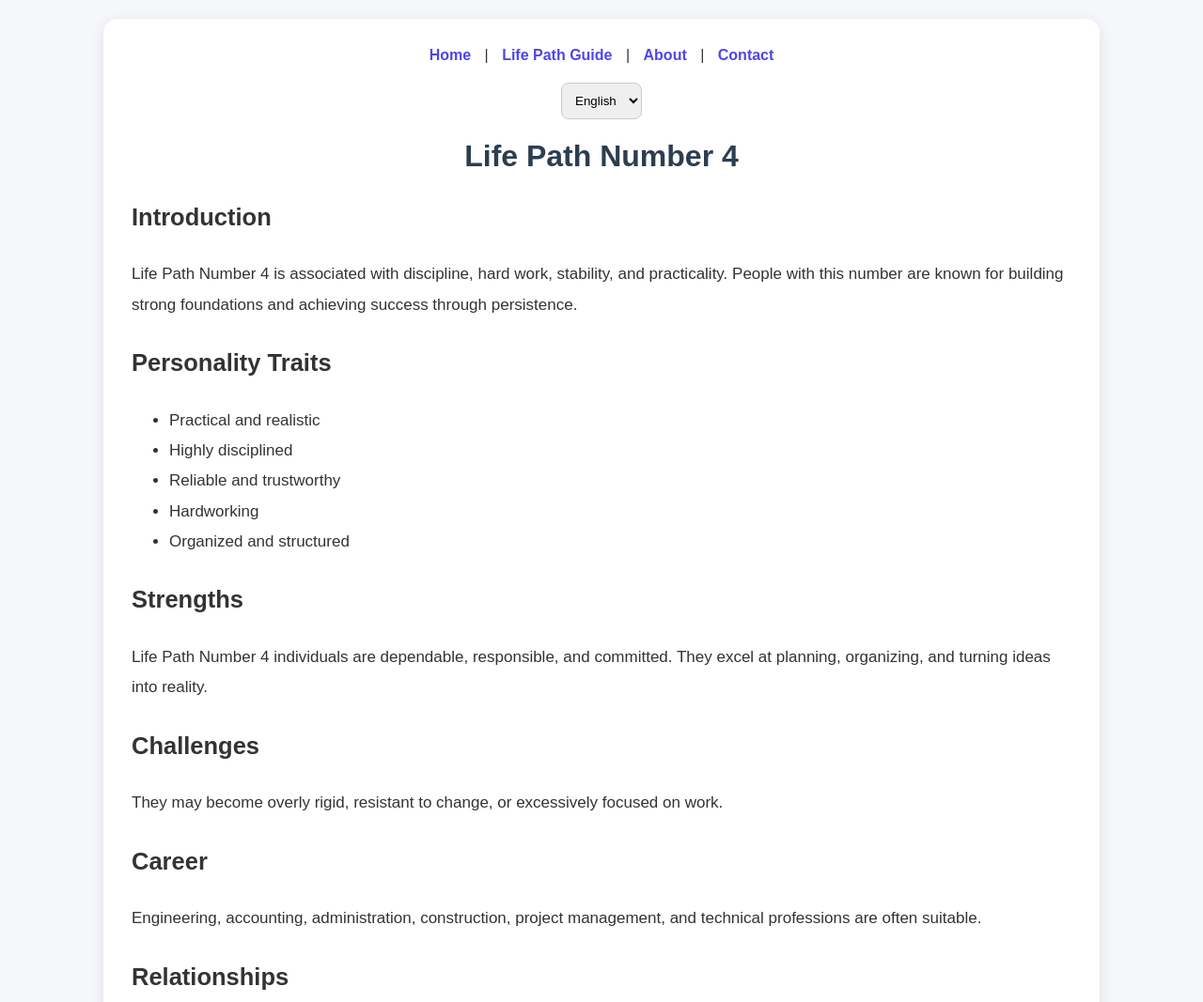
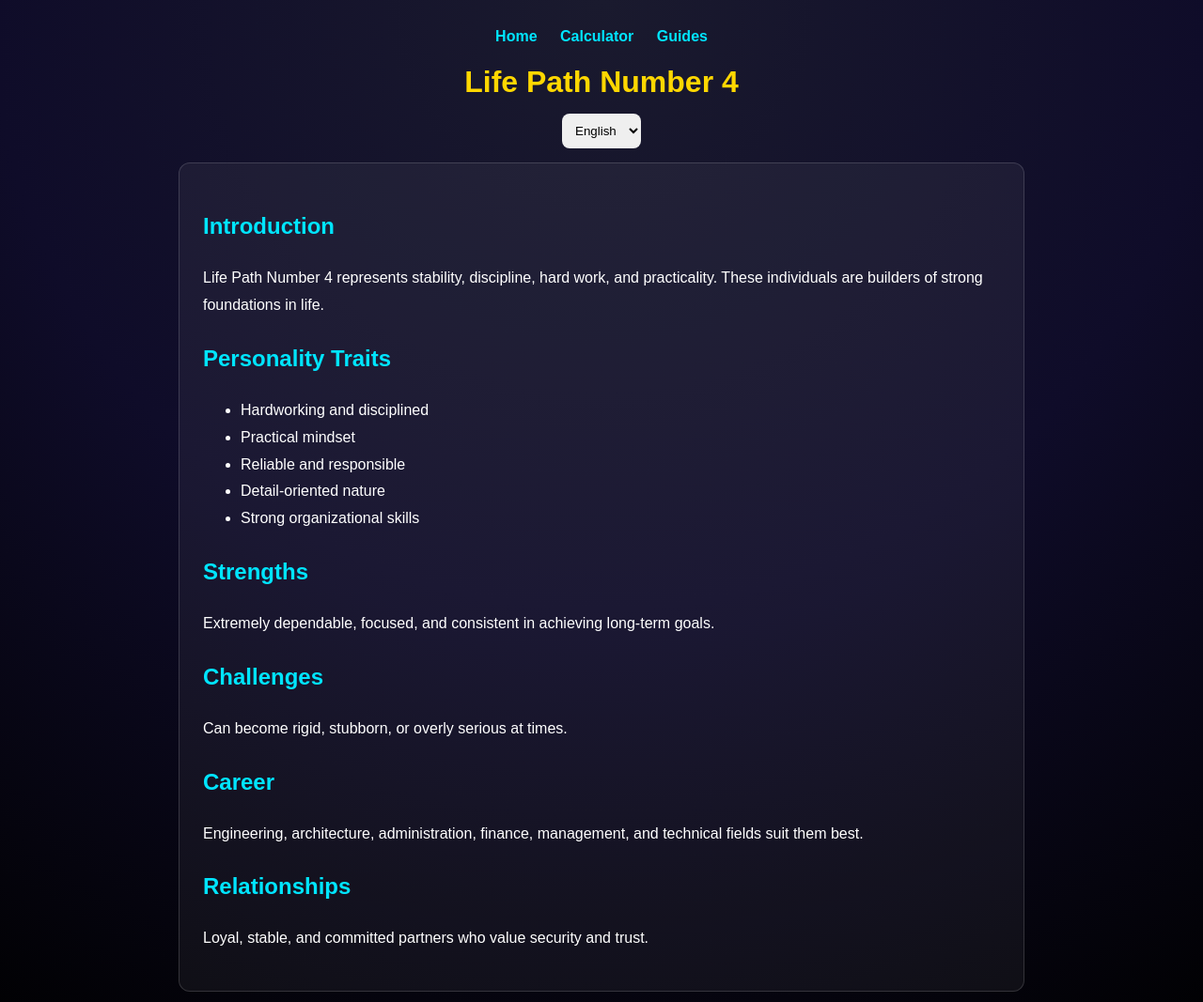
Before and after one commit to NumeroWise/numerowise.github.io, a plain HTML site: page life-path-number-4.html in a window 1280 px wide. Shown: the top 1067 px of the page at 94% size. Drawn offline with Linux system fonts and the light colour scheme.

Commit message:
Update life-path-number-4.html

```diff
--- a/life-path-number-4.html
+++ b/life-path-number-4.html
@@ -1,78 +1,98 @@
 <!DOCTYPE html>
-
 <html lang="en">
 <head>
 <meta charset="UTF-8">
 <meta name="viewport" content="width=device-width, initial-scale=1.0">
 
-<title>Life Path Number 4 Meaning, Personality, Career & Relationships | NumeroWise</title>
-
-<meta name="description" content="Discover the meaning of Life Path Number 4 in numerology. Learn about personality traits, strengths, challenges, career opportunities, and relationships.">
+<title>Life Path Number 4 Meaning | NumeroWise</title>
+<meta name="description" content="Discover Life Path Number 4 meaning in numerology. Learn personality traits, strengths, challenges, career, and relationships in English and Hindi.">
 
 <style>
-body{
-font-family:Arial,sans-serif;
-background:#f5f7fb;
-margin:0;
-padding:20px;
-color:#333;
+body {
+  margin: 0;
+  font-family: Arial, sans-serif;
+  background: radial-gradient(circle at top, #1a1a2e, #0f0c29, #000);
+  color: white;
 }
-.container{
-max-width:1000px;
-margin:auto;
-background:#fff;
-padding:30px;
-border-radius:15px;
-box-shadow:0 4px 15px rgba(0,0,0,0.1);
+
+/* CONTAINER */
+.container {
+  max-width: 900px;
+  margin: auto;
+  padding: 30px;
 }
-.nav{
-text-align:center;
-margin-bottom:20px;
+
+/* NAV */
+.nav {
+  text-align: center;
+  margin-bottom: 20px;
 }
-.nav a{
-text-decoration:none;
-color:#4f46e5;
-font-weight:bold;
-margin:0 10px;
+
+.nav a {
+  color: #00e5ff;
+  text-decoration: none;
+  margin: 0 10px;
+  font-weight: bold;
 }
-.language-box{
-text-align:center;
-margin-bottom:20px;
+
+/* TITLE */
+h1 {
+  text-align: center;
+  color: #ffd700;
+  margin-bottom: 10px;
 }
-select{
-padding:10px;
-border-radius:8px;
-border:1px solid #ccc;
+
+/* LANGUAGE */
+.language-box {
+  text-align: center;
+  margin: 15px 0;
 }
-h1{
-text-align:center;
-color:#2c3e50;
+
+select {
+  padding: 10px;
+  border-radius: 8px;
+  border: none;
+  outline: none;
 }
-.content{
-line-height:1.9;
-font-size:17px;
+
+/* CONTENT CARD */
+.card {
+  background: rgba(255,255,255,0.05);
+  border: 1px solid rgba(255,255,255,0.15);
+  border-radius: 12px;
+  padding: 25px;
+  line-height: 1.8;
 }
-footer{
-text-align:center;
-margin-top:30px;
-font-size:14px;
-color:#777;
+
+/* HEADINGS */
+h2 {
+  color: #00e5ff;
+}
+
+/* FOOTER */
+footer {
+  text-align: center;
+  margin-top: 30px;
+  font-size: 12px;
+  opacity: 0.6;
 }
 </style>
-
 </head>
 
 <body>
 
 <div class="container">
 
+  <!-- NAV -->
   <div class="nav">
-<a href="index.html">Home</a> |
-<a href="what-is-life-path-number.html">Life Path Guide</a> |
-<a href="about.html">About</a> |
-<a href="contact.html">Contact</a>
+    <a href="../index.html">Home</a>
+    <a href="../life-path-calculator.html">Calculator</a>
+    <a href="../guides.html">Guides</a>
   </div>
 
+  <h1 id="title">Life Path Number 4</h1>
+
+  <!-- LANGUAGE -->
   <div class="language-box">
     <select id="language">
       <option value="en">English</option>
@@ -80,156 +100,104 @@ color:#777;
     </select>
   </div>
 
-<h1 id="title">Life Path Number 4</h1>
-
-<div class="content" id="content">
+  <!-- CONTENT -->
+  <div class="card" id="content">
 
     <h2>Introduction</h2>
-
     <p>
-Life Path Number 4 is associated with discipline, hard work, stability, and practicality. People with this number are known for building strong foundations and achieving success through persistence.
+      Life Path Number 4 represents stability, discipline, hard work, and practicality.
+      These individuals are builders of strong foundations in life.
     </p>
 
     <h2>Personality Traits</h2>
-
     <ul>
-<li>Practical and realistic</li>
-<li>Highly disciplined</li>
-<li>Reliable and trustworthy</li>
-<li>Hardworking</li>
-<li>Organized and structured</li>
+      <li>Hardworking and disciplined</li>
+      <li>Practical mindset</li>
+      <li>Reliable and responsible</li>
+      <li>Detail-oriented nature</li>
+      <li>Strong organizational skills</li>
     </ul>
 
     <h2>Strengths</h2>
-
     <p>
-Life Path Number 4 individuals are dependable, responsible, and committed. They excel at planning, organizing, and turning ideas into reality.
+      Extremely dependable, focused, and consistent in achieving long-term goals.
     </p>
 
     <h2>Challenges</h2>
-
     <p>
-They may become overly rigid, resistant to change, or excessively focused on work.
+      Can become rigid, stubborn, or overly serious at times.
     </p>
 
     <h2>Career</h2>
-
     <p>
-Engineering, accounting, administration, construction, project management, and technical professions are often suitable.
+      Engineering, architecture, administration, finance, management, and technical fields suit them best.
     </p>
 
     <h2>Relationships</h2>
-
     <p>
-They value loyalty, honesty, and long-term commitment. Stability is extremely important to them.
-</p>
-
-<h2>Conclusion</h2>
-
-<p>
-Life Path Number 1 represents leadership, courage, innovation, and personal achievement.
-</p>
-
-<hr>
-
-<h2>Explore More Life Path Numbers</h2>
-
-<ul>
-<li><a href="life-path-number-1.html">Life Path Number 1</a></li>
-<li><a href="life-path-number-2.html">Life Path Number 2</a></li>
-<li><a href="life-path-number-3.html">Life Path Number 3</a></li>
-<li><a href="life-path-number-4.html">Life Path Number 4</a></li>
-<li><a href="life-path-number-5.html">Life Path Number 5</a></li>
-<li><a href="life-path-number-6.html">Life Path Number 6</a></li>
-<li><a href="life-path-number-7.html">Life Path Number 7</a></li>
-<li><a href="life-path-number-8.html">Life Path Number 8</a></li>
-<li><a href="life-path-number-9.html">Life Path Number 9</a></li>
-</ul>
-
-</div>
-
-<footer>
-© 2026 NumeroWise
-</footer>
-
-<p>
-Life Path Number 4 represents discipline, responsibility, structure, and long-term success.
+      Loyal, stable, and committed partners who value security and trust.
     </p>
 
   </div>
 
-<footer>
-© 2026 NumeroWise
-</footer>
+</div>
+
+<footer>© 2026 🔢 NumeroWise</footer>
 
 <script>
 
+/* ENGLISH CONTENT */
 const englishContent = document.getElementById("content").innerHTML;
 
+/* HINDI CONTENT */
 const hindiContent = `
 <h2>परिचय</h2>
-
 <p>
-लाइफ पाथ नंबर 4 अनुशासन, कड़ी मेहनत, स्थिरता और व्यावहारिकता का प्रतीक माना जाता है।
+लाइफ पाथ नंबर 4 स्थिरता, अनुशासन, मेहनत और व्यावहारिक सोच का प्रतीक है।
 </p>
 
 <h2>व्यक्तित्व विशेषताएँ</h2>
-
 <ul>
-<li>व्यावहारिक और यथार्थवादी</li>
-<li>अनुशासित</li>
-<li>विश्वसनीय</li>
-<li>मेहनती</li>
-<li>संगठित व्यक्तित्व</li>
+<li>मेहनती और अनुशासित</li>
+<li>व्यावहारिक सोच</li>
+<li>जिम्मेदार और भरोसेमंद</li>
+<li>डिटेल पर ध्यान देने वाले</li>
+<li>संगठनात्मक क्षमता</li>
 </ul>
 
 <h2>शक्तियाँ</h2>
-
 <p>
-ये लोग जिम्मेदार, भरोसेमंद और लक्ष्य प्राप्ति के लिए समर्पित होते हैं।
+ये लोग लंबे समय तक लगातार मेहनत करके सफलता प्राप्त करते हैं।
 </p>
 
 <h2>चुनौतियाँ</h2>
-
 <p>
-कभी-कभी अत्यधिक कठोर, बदलाव का विरोध करने वाले या काम में बहुत अधिक डूब जाने वाले हो सकते हैं।
+कभी-कभी कठोर, जिद्दी और अत्यधिक गंभीर हो सकते हैं।
 </p>
 
 <h2>करियर</h2>
-
 <p>
-इंजीनियरिंग, लेखांकन, प्रशासन, निर्माण कार्य, परियोजना प्रबंधन और तकनीकी क्षेत्र इनके लिए उपयुक्त हैं।
+इंजीनियरिंग, आर्किटेक्चर, प्रशासन, फाइनेंस और मैनेजमेंट।
 </p>
 
 <h2>रिश्ते</h2>
-
 <p>
-ये लोग वफादारी, ईमानदारी और दीर्घकालिक प्रतिबद्धता को महत्व देते हैं।
-</p>
-
-<h2>निष्कर्ष</h2>
-
-<p>
-लाइफ पाथ नंबर 4 अनुशासन, जिम्मेदारी, संरचना और दीर्घकालिक सफलता का प्रतिनिधित्व करता है।
+वफादार, स्थिर और भरोसेमंद साथी।
 </p>
 `;
 
-document.getElementById("language").addEventListener("change", function(){
-
-if(this.value==="hi"){
-document.getElementById("title").innerText="लाइफ पाथ नंबर 4";
-document.getElementById("content").innerHTML=hindiContent;
+/* LANGUAGE SWITCH */
+document.getElementById("language").addEventListener("change", function () {
+  if (this.value === "hi") {
+    document.getElementById("title").innerText = "लाइफ पाथ नंबर 4";
+    document.getElementById("content").innerHTML = hindiContent;
+  } else {
+    document.getElementById("title").innerText = "Life Path Number 4";
+    document.getElementById("content").innerHTML = englishContent;
   }
-else{
-document.getElementById("title").innerText="Life Path Number 4";
-document.getElementById("content").innerHTML=englishContent;
-}
-
 });
 
 </script>
 
-</div>
-
 </body>
 </html>
```
Lines whose indentation alone changed are shown as unchanged.
